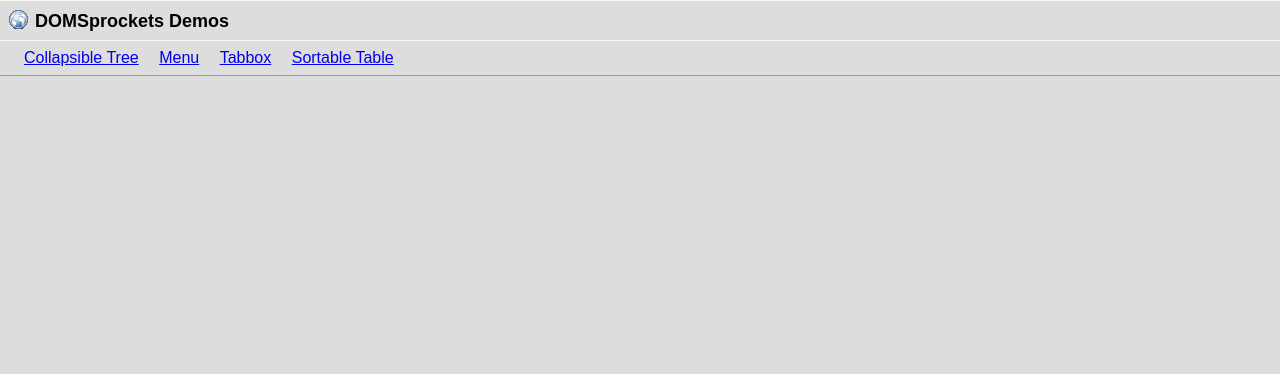
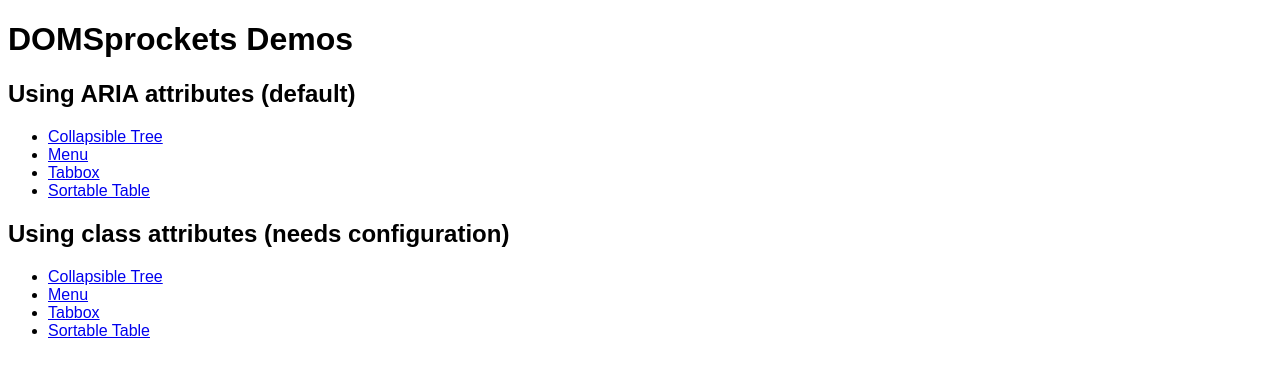
Before and after one commit to meekostuff/DOMSprockets, a plain HTML site: page demos/index.html in a window 1280 px wide. Drawn offline with Linux system fonts and the light colour scheme.

Commit message:
Update index.html to get rid of the <iframe> and include links to the aria-*.html demos.

```diff
--- a/demos/index.html
+++ b/demos/index.html
@@ -1,69 +1,29 @@
 <!DOCTYPE html>
 <html>
 <head>
+<meta charset="UTF-8" />
 <title>DOMSprockets demos</title>
 <style type="text/css">
-* {
-	font: message-box;
-}
-
-html, body {
-	background-color: #dddddd;
-	color: #000000;
-	width: 100%; height: 100%;
-	top: 0; bottom: 0; left: 0; right: 0;
-	margin: 0; padding: 0; border: 0;
-}
-#toolbar, #bookmarks, #titlebar {
-	left: 0; right: 0;
-	margin: 0; padding: 0.5em;
-	border-bottom: 1px solid #999999;
-	border-top: 1px solid #f7f7f7;
-}
-#titlebar { border-bottom: none; }
-#toolbar { border-top: none; }
-#titlebar label { font-size: large; font-weight: bold; }
-#browser {
-	height: 100%; width: 100%;
-	top: 0; bottom: 0; left: 0; right: 0;
-	margin: 0; padding: 0; border: 0;
-}
-
-#url { width: 40em; }
-
-#bookmarks ul, #bookmarks li, #bookmarks label {
-	display: inline;
-	list-style-type: none;
-	list-style-position: outside;
-	margin: 0; padding: 0.5em;
-}
-
-#bookmarks fieldset, #bookmarks legend {
-	display: inline;
-	margin: 0; padding: 0.5em;
-	border: none;
-	width: auto;
-}
-
-#viewPortB {
-	width: 100%;
-	height: 100%;
-	margin: 0; padding: 0; border: 0;
-}
+* { font-family: arial, sans-serif; }
 </style>
 </head>
 <body>
-		<div id="titlebar">
-			<label><img src="internet-web-browser.gif" style="vertical-align: text-bottom;" /> DOMSprockets Demos</label>
-		</div>
-		<div id="bookmarks">
-			<ul>
-				<li><a href="tree.html" target="viewPortB">Collapsible Tree</a></li>
-				<li><a href="menu.html" target="viewPortB">Menu</a></li>
-				<li><a href="tabbox.html" target="viewPortB">Tabbox</a></li>
-				<li><a href="table.html" target="viewPortB">Sortable Table</a></li>
-			</ul>
-		</div>
-		<iframe name="viewPortB" id="viewPortB"></iframe>
+	<h1>DOMSprockets Demos</h1>
+	<nav>
+		<h2>Using ARIA attributes (default)</h2>
+		<ul>
+			<li><a href="aria-tree.html">Collapsible Tree</a></li>
+			<li><a href="aria-menu.html">Menu</a></li>
+			<li><a href="aria-tabbox.html">Tabbox</a></li>
+			<li><a href="aria-table.html">Sortable Table</a></li>
+		</ul>
+		<h2>Using class attributes (needs configuration)</h2>
+		<ul>
+			<li><a href="tree.html">Collapsible Tree</a></li>
+			<li><a href="menu.html">Menu</a></li>
+			<li><a href="tabbox.html">Tabbox</a></li>
+			<li><a href="table.html">Sortable Table</a></li>
+		</ul>
+	</nav>
 </body>
 </html>
```
